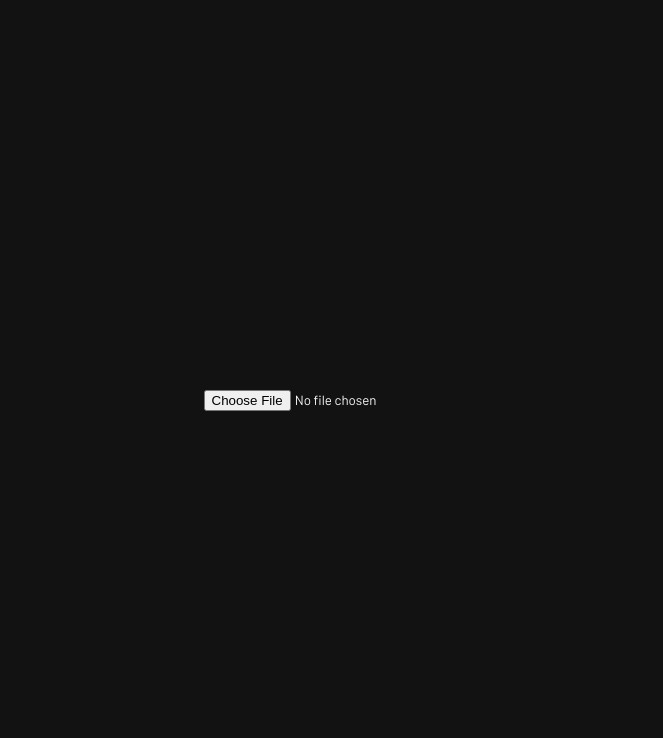
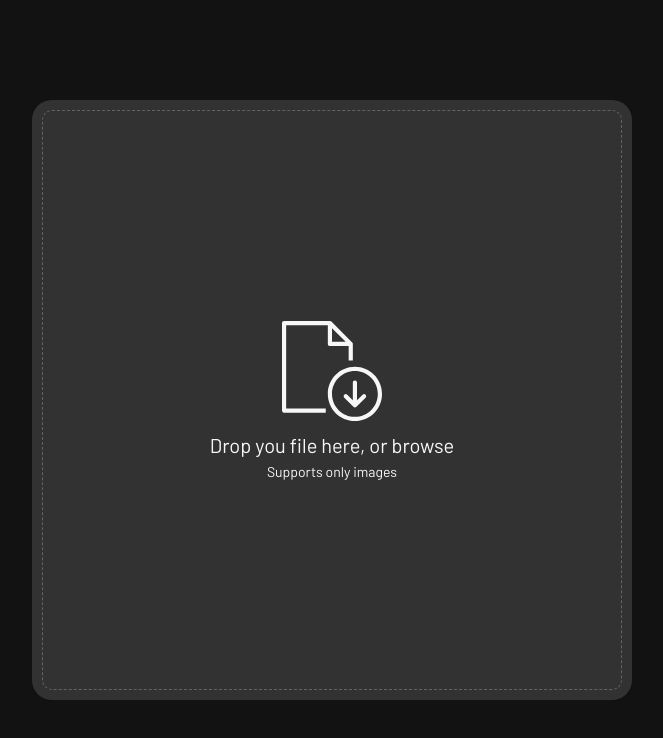
Before and after one commit to Hartaithan/image-aware-background, a Vue app: page / in a window 1280 px wide. Shown: the top 738 px of the page, without its empty margins (308-971 px from the left). Built offline with nearby package versions, Linux system fonts and the light colour scheme.

Commit message:
style input component

```diff
--- a/src/App.vue
+++ b/src/App.vue
@@ -17,10 +17,15 @@ const onFileChanged = ($event: Event) => {
 </script>
 
 <template>
-  <Input @onFileChanged="onFileChanged" />
-  <Image :imgSrc="imgSrc" />
+  <div class="wrapper">
+    <Input @onFileChanged="onFileChanged" />
+    <Image :imgSrc="imgSrc" />
+  </div>
 </template>
 
 <style scoped>
-
+.wrapper {
+  width: 600px;
+  height: 600px;
+}
 </style>
--- a/src/components/Input.vue
+++ b/src/components/Input.vue
@@ -7,9 +7,66 @@ const onChange = ($event: Event) => {
 </script>
 
 <template>
-  <input type="file" @change="onChange($event)" accept="image/*" />
+  <div class="wrapper">
+    <div class="dropzone">
+      <svg version="1.1" xmlns="http://www.w3.org/2000/svg" xmlns:xlink="http://www.w3.org/1999/xlink" x="0px" y="0px"
+        viewBox="0 0 512 512" xml:space="preserve">
+        <path d="M21.333,21.333h213.333v96c0,5.867,4.8,10.667,10.667,10.667h96v74.667h21.333v-85.333c0-1.067-0.32-2.133-0.64-3.2
+				c-0.107-0.32-0.107-0.533-0.213-0.853c-0.533-1.387-1.387-2.56-2.453-3.627L252.907,3.093C250.88,1.173,248.213,0,245.333,0
+				H10.667C4.8,0,0,4.8,0,10.667v448c0,5.867,4.8,10.667,10.667,10.667H224V448H21.333V21.333z M256,36.48l70.187,70.187H256V36.48z
+				" />
+        <path d="M373.333,234.667c-76.587,0-138.667,62.08-138.667,138.667S296.747,512,373.333,512S512,449.92,512,373.333
+				C511.893,296.747,449.92,234.773,373.333,234.667z M373.333,490.667C308.48,490.667,256,438.187,256,373.333
+				S308.48,256,373.333,256s117.333,52.48,117.333,117.333C490.56,438.08,438.08,490.56,373.333,490.667z" />
+        <path d="M412.8,377.173l-28.8,28.8v-90.56c0-5.333-3.84-10.133-9.067-10.88c-6.613-0.96-12.267,4.16-12.267,10.56v90.667
+				l-28.587-28.587c-4.16-4.16-10.987-4.16-15.253,0c-4.16,4.16-4.16,10.987,0,15.253l46.933,46.933c4.16,4.16,10.987,4.16,15.253,0
+				l46.933-46.933c4.16-4.267,4.053-11.093-0.213-15.253C423.573,373.12,416.96,373.12,412.8,377.173z" />
+      </svg>
+      <p>Drop you file here, or browse</p>
+      <text>Supports only images</text>
+    </div>
+    <input class="input" type="file" @change="onChange($event)" accept="image/*" />
+  </div>
 </template>
 
 <style scoped>
+.wrapper {
+  width: 100%;
+  height: 100%;
+  padding: 10px;
+  background: var(--primary-800);
+  border-radius: 20px;
+}
 
+.input {
+  display: none;
+}
+
+.dropzone {
+  width: 100%;
+  height: 100%;
+  display: flex;
+  flex-direction: column;
+  justify-content: center;
+  align-items: center;
+  border: 1px dashed var(--primary-600);
+  border-radius: 10px;
+  cursor: pointer;
+}
+
+.dropzone svg {
+  width: 100px;
+  height: 100px;
+  fill: var(--primary-50);
+  margin-bottom: 12px;
+}
+
+.dropzone p {
+  font-size: 20px;
+  margin-bottom: 6px;
+}
+
+.dropzone text {
+  font-size: 14px;
+}
 </style>
```
